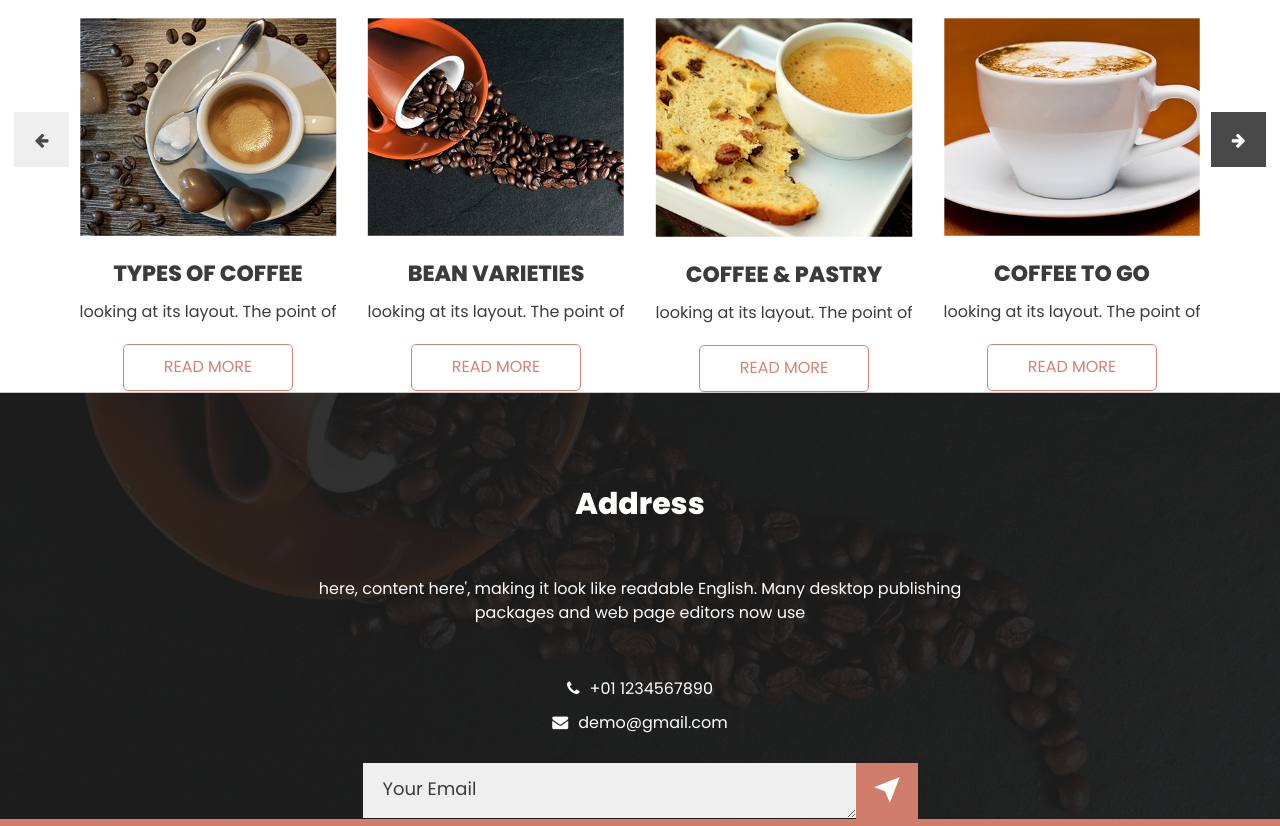
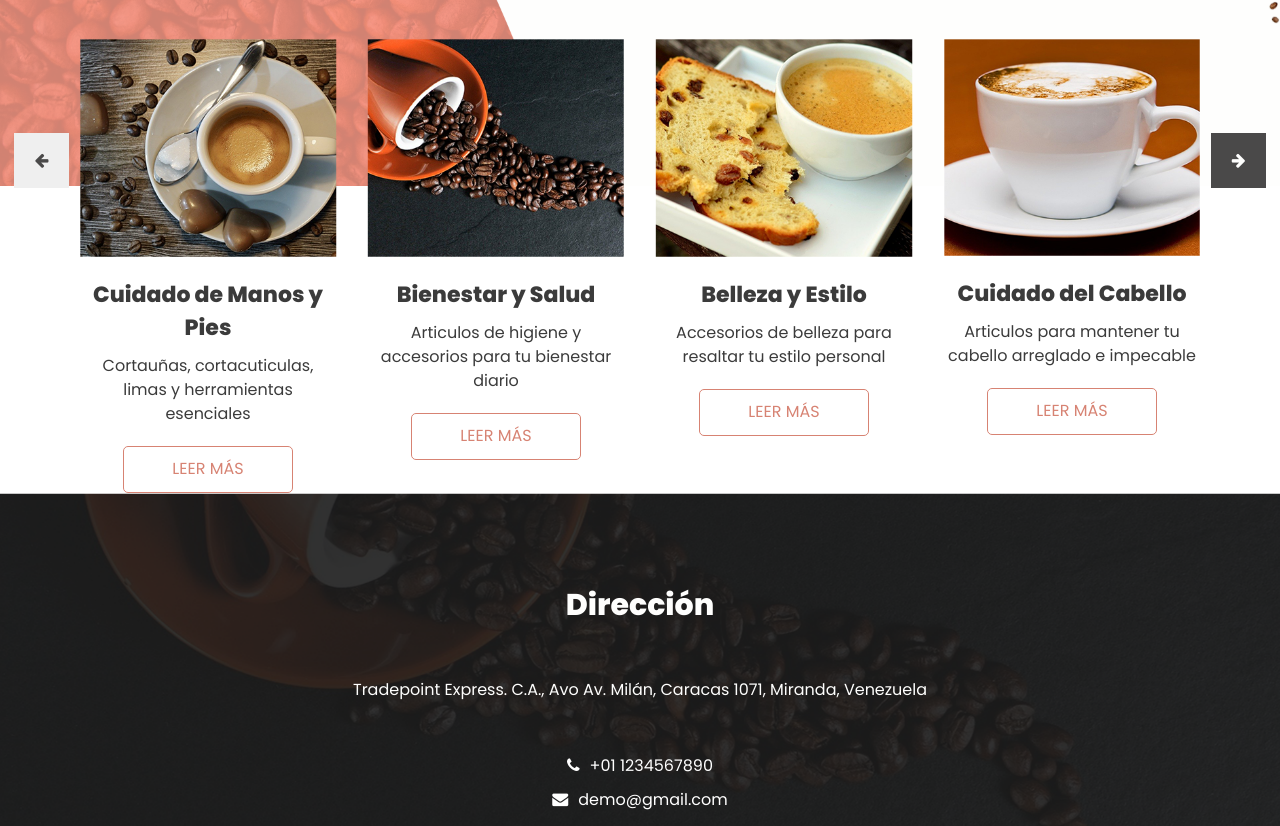
Before and after one commit to tradepointexpress/web, a plain HTML site: page coffees.html in a window 1280 px wide. Shown: the part 458-1284 px from the top of the page. Drawn offline with nearby package versions, Linux system fonts and the light colour scheme; files whose address does not match are found by name.

Commit message:
99% DEL TEXTO DE TODAS LAS PAGINAS LISTO

```diff
--- a/coffees.html
+++ b/coffees.html
@@ -9,7 +9,7 @@
       <meta name="viewport" content="width=device-width, initial-scale=1">
       <meta name="viewport" content="initial-scale=1, maximum-scale=1">
       <!-- site metas -->
-      <title>About</title>
+      <title>Catálogo</title>
       <meta name="keywords" content="">
       <meta name="description" content="">
       <meta name="author" content="">
@@ -29,7 +29,7 @@
       <link rel="stylesheet" href="https://netdna.bootstrapcdn.com/font-awesome/4.0.3/css/font-awesome.css">
    </head>
    <body>
-      <div class="header_section header_bg">
+      <div class="header_section">
          <div class="container-fluid">
             <nav class="navbar navbar-expand-lg navbar-light bg-light">
                <a class="navbar-brand"href="index.html"><img src="images/logo.png"></a>
@@ -38,23 +38,17 @@
                </button>
                <div class="collapse navbar-collapse" id="navbarSupportedContent">
                   <ul class="navbar-nav ml-auto">
-                     <li class="nav-item">
-                        <a class="nav-link" href="index.html">Home</a>
+                     <li class="nav-item active">
+                        <a class="nav-link" href="index.html">Inicio</a>
                      </li>
                      <li class="nav-item">
-                        <a class="nav-link" href="about.html">About</a>
-                     </li>
-                     <li class="nav-item active">
-                        <a class="nav-link" href="coffees.html">Coffees</a>
+                        <a class="nav-link" href="about.html">Quiénes somos</a>
                      </li>
                      <li class="nav-item">
-                        <a class="nav-link" href="shop.html">Shop</a>
+                        <a class="nav-link" href="coffees.html">Catálogo</a>
                      </li>
                      <li class="nav-item">
-                        <a class="nav-link" href="blog.html">Blog</a>
-                     </li>
-                     <li class="nav-item">
-                        <a class="nav-link" href="contact.html">Contact</a>
+                        <a class="nav-link" href="contact.html">Contáctanos</a>
                      </li>
                   </ul>
                   <form class="form-inline my-2 my-lg-0">
@@ -68,13 +62,12 @@
                </div>
             </nav>
          </div>
-      </div>
       <!-- header section end -->
       <!-- coffee section start -->
       <div class="coffee_section layout_padding">
          <div class="container">
             <div class="row">
-               <h1 class="coffee_taital">OUR Coffee OFFER</h1>
+               <h1 class="coffee_taital">NUESTRO CATÁLOGO DE PRODUCTOS</h1>
                <div class="bulit_icon"><img src="images/bulit-icon.png"></div>
             </div>
          </div>
@@ -86,27 +79,27 @@
                         <div class="row">
                            <div class="col-lg-3 col-md-6">
                               <div class="coffee_img"><img src="images/img-1.png"></div>
-                              <h3 class="types_text">TYPES OF COFFEE</h3>
-                              <p class="looking_text">looking at its layout. The point of</p>
-                              <div class="read_bt"><a href="#">Read More</a></div>
+                              <h3 class="types_text">Cuidado de Manos y Pies</h3>
+                              <p class="looking_text">Cortauñas, cortacuticulas, limas y herramientas esenciales</p>
+                              <div class="read_bt"><a href="#">Leer más</a></div>
                            </div>
                            <div class="col-lg-3 col-md-6">
                               <div class="coffee_img"><img src="images/img-2.png"></div>
-                              <h3 class="types_text">BEAN VARIETIES</h3>
-                              <p class="looking_text">looking at its layout. The point of</p>
-                              <div class="read_bt"><a href="#">Read More</a></div>
+                              <h3 class="types_text">Bienestar y Salud</h3>
+                              <p class="looking_text">Articulos de higiene y accesorios para tu bienestar diario</p>
+                              <div class="read_bt"><a href="#">Leer más</a></div>
                            </div>
                            <div class="col-lg-3 col-md-6">
                               <div class="coffee_img"><img src="images/img-3.png"></div>
-                              <h3 class="types_text">COFFEE & PASTRY</h3>
-                              <p class="looking_text">looking at its layout. The point of</p>
-                              <div class="read_bt"><a href="#">Read More</a></div>
+                              <h3 class="types_text">Belleza y Estilo</h3>
+                              <p class="looking_text">Accesorios de belleza para resaltar tu estilo personal</p>
+                              <div class="read_bt"><a href="#">Leer más</a></div>
                            </div>
                            <div class="col-lg-3 col-md-6">
                               <div class="coffee_img"><img src="images/img-4.png"></div>
-                              <h3 class="types_text">COFFEE TO GO</h3>
-                              <p class="looking_text">looking at its layout. The point of</p>
-                              <div class="read_bt"><a href="#">Read More</a></div>
+                              <h3 class="types_text">Cuidado del Cabello</h3>
+                              <p class="looking_text">Articulos para mantener tu cabello arreglado e impecable</p>
+                              <div class="read_bt"><a href="#">Leer más</a></div>
                            </div>
                         </div>
                      </div>
@@ -116,27 +109,27 @@
                         <div class="row">
                            <div class="col-lg-3 col-md-6">
                               <div class="coffee_img"><img src="images/img-1.png"></div>
-                              <h3 class="types_text">TYPES OF COFFEE</h3>
-                              <p class="looking_text">looking at its layout. The point of</p>
-                              <div class="read_bt"><a href="#">Read More</a></div>
+                              <h3 class="types_text">Cuidado de Manos y Pies</h3>
+                              <p class="looking_text">Cortauñas, cortacuticulas, limas y herramientas esenciales</p>
+                              <div class="read_bt"><a href="#">Leer más</a></div>
                            </div>
                            <div class="col-lg-3 col-md-6">
                               <div class="coffee_img"><img src="images/img-2.png"></div>
-                              <h3 class="types_text">BEAN VARIETIES</h3>
-                              <p class="looking_text">looking at its layout. The point of</p>
-                              <div class="read_bt"><a href="#">Read More</a></div>
+                              <h3 class="types_text">Bienestar y Salud</h3>
+                              <p class="looking_text">Articulos de higiene y accesorios para tu bienestar diario</p>
+                              <div class="read_bt"><a href="#">Leer más</a></div>
                            </div>
                            <div class="col-lg-3 col-md-6">
                               <div class="coffee_img"><img src="images/img-3.png"></div>
-                              <h3 class="types_text">COFFEE & PASTRY</h3>
-                              <p class="looking_text">looking at its layout. The point of</p>
-                              <div class="read_bt"><a href="#">Read More</a></div>
+                              <h3 class="types_text">Belleza y Estilo</h3>
+                              <p class="looking_text">Accesorios de belleza para resaltar tu estilo personal</p>
+                              <div class="read_bt"><a href="#">Leer más</a></div>
                            </div>
                            <div class="col-lg-3 col-md-6">
                               <div class="coffee_img"><img src="images/img-4.png"></div>
-                              <h3 class="types_text">COFFEE TO GO</h3>
-                              <p class="looking_text">looking at its layout. The point of</p>
-                              <div class="read_bt"><a href="#">Read More</a></div>
+                              <h3 class="types_text">Cuidado del Cabello</h3>
+                              <p class="looking_text">Articulos para mantener tu cabello arreglado e impecable</p>
+                              <div class="read_bt"><a href="#">Leer más</a></div>
                            </div>
                         </div>
                      </div>
@@ -146,27 +139,27 @@
                         <div class="row">
                            <div class="col-lg-3 col-md-6">
                               <div class="coffee_img"><img src="images/img-1.png"></div>
-                              <h3 class="types_text">TYPES OF COFFEE</h3>
-                              <p class="looking_text">looking at its layout. The point of</p>
-                              <div class="read_bt"><a href="#">Read More</a></div>
+                              <h3 class="types_text">Cuidado de Manos y Pies</h3>
+                              <p class="looking_text">Cortauñas, cortacuticulas, limas y herramientas esenciales</p>
+                              <div class="read_bt"><a href="#">Leer más</a></div>
                            </div>
                            <div class="col-lg-3 col-md-6">
                               <div class="coffee_img"><img src="images/img-2.png"></div>
-                              <h3 class="types_text">BEAN VARIETIES</h3>
-                              <p class="looking_text">looking at its layout. The point of</p>
-                              <div class="read_bt"><a href="#">Read More</a></div>
+                              <h3 class="types_text">Bienestar y Salud</h3>
+                              <p class="looking_text">Articulos de higiene y accesorios para tu bienestar diario</p>
+                              <div class="read_bt"><a href="#">Leer más</a></div>
                            </div>
                            <div class="col-lg-3 col-md-6">
                               <div class="coffee_img"><img src="images/img-3.png"></div>
-                              <h3 class="types_text">COFFEE & PASTRY</h3>
-                              <p class="looking_text">looking at its layout. The point of</p>
-                              <div class="read_bt"><a href="#">Read More</a></div>
+                              <h3 class="types_text">Belleza y Estilo</h3>
+                              <p class="looking_text">Accesorios de belleza para resaltar tu estilo personal</p>
+                              <div class="read_bt"><a href="#">Leer más</a></div>
                            </div>
                            <div class="col-lg-3 col-md-6">
                               <div class="coffee_img"><img src="images/img-4.png"></div>
-                              <h3 class="types_text">COFFEE TO GO</h3>
-                              <p class="looking_text">looking at its layout. The point of</p>
-                              <div class="read_bt"><a href="#">Read More</a></div>
+                              <h3 class="types_text">Cuidado del Cabello</h3>
+                              <p class="looking_text">Articulos para mantener tu cabello arreglado e impecable</p>
+                              <div class="read_bt"><a href="#">Leer más</a></div>
                            </div>
                         </div>
                      </div>
@@ -187,8 +180,8 @@
          <div class="container">
             <div class="row">
                <div class="col-md-12">
-                  <h1 class="address_text">Address</h1>
-                  <p class="footer_text">here, content here', making it look like readable English. Many desktop publishing packages and web page editors now use </p>
+                  <h1 class="address_text">Dirección</h1>
+                  <p class="footer_text">Tradepoint Express. C.A., Avo Av. Milán, Caracas 1071, Miranda, Venezuela</p>
                   <div class="location_text">
                      <ul>
                         <li>
@@ -204,7 +197,7 @@
                      </ul>
                   </div>
                   <div class="form-group">
-                     <textarea class="update_mail" placeholder="Your Email" rows="5" id="comment" name="Your Email"></textarea>
+                     <textarea class="update_mail" placeholder="Tu Correo" rows="5" id="comment" name="Your Email"></textarea>
                      <div class="subscribe_bt"><a href="#"><img src="images/teligram-icon.png"></a></div>
                   </div>
                </div>
```
Also changed, not shown: about.html (+13 -20 lines), contact.html (+16 -23 lines), index.html (+3 -3 lines).
